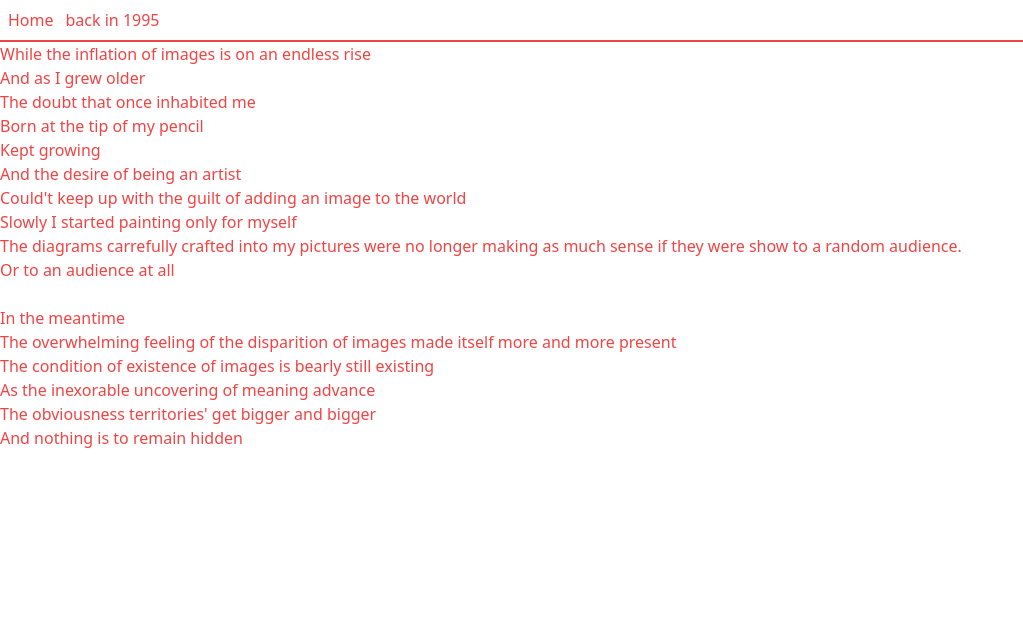
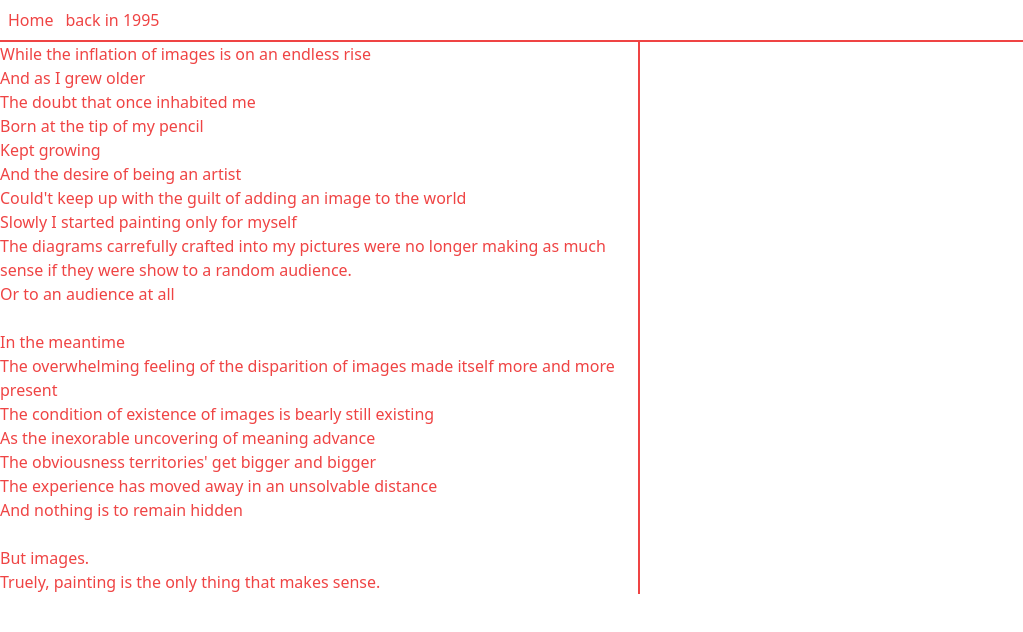
Before and after one commit to AurianGL/internet_end_credits, a React (Create React App) app: page / in a window 1280 px wide. Shown: the top 632 px of the page, without its empty margins (0-1023 px from the left). Built offline with nearby package versions, Linux system fonts and the light colour scheme.

Commit message:
bordering my text yeay

```diff
--- a/src/components/Text.tsx
+++ b/src/components/Text.tsx
@@ -1,7 +1,7 @@
 interface TextProps {}
 
 export const Text: React.FC<TextProps> = () => (
-  <div className="text-red-500">
+  <div className="text-red-500 w-1/2 border-red-500 border-r-2">
     While the inflation of images is on an endless rise <br />
     And as I grew older <br />
     The doubt that once inhabited me <br />
@@ -21,6 +21,11 @@ export const Text: React.FC<TextProps> = () => (
     The condition of existence of images is bearly still existing <br />
     As the inexorable uncovering of meaning advance<br />
     The obviousness territories' get bigger and bigger <br />
+    The experience has moved away in an unsolvable distance <br />
     And nothing is to remain hidden <br />
+    <br/>
+    But images.
+    <br/>
+    Truely, painting is the only thing that makes sense.
   </div>
 );
```
